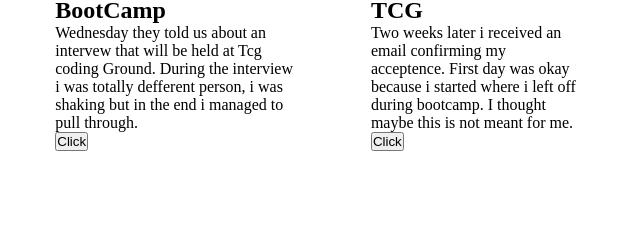
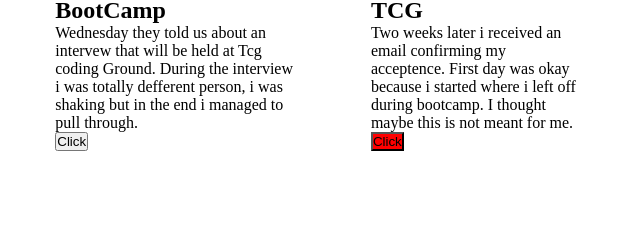
Before and after one commit to tumikole/heropage, a plain HTML site: page home/home.html in a window 1280 px wide. Shown: the part 218-458 px from the top of the page, 640-1280 px from the left. Drawn offline with Linux system fonts and the light colour scheme; files whose address does not match are found by name.

```diff
--- a/home/home.html
+++ b/home/home.html
@@ -87,8 +87,9 @@
         i left off during bootcamp. I thought maybe this
         is not meant for me.</p>
 
-
-            <button>Click</button>
+        <div>
+            <button class="column-button">Click</button>
+            </div>
 
 
     </div>
--- a/home/style.css
+++ b/home/style.css
@@ -60,6 +60,14 @@
     margin: 2em;
 }
 
+.column-button {
+  display: flex;
+   flex-direction: row;
+   justify-content: center;
+   align-items: center;
+background-color: red;
+}
+
 @media screen and (max-width: 700px) {
     .row {
       flex-direction: column;
@@ -97,6 +105,8 @@
     }
 }
 
+
+
 #footer {
     background-color: lightblue;
     color: white;
```
